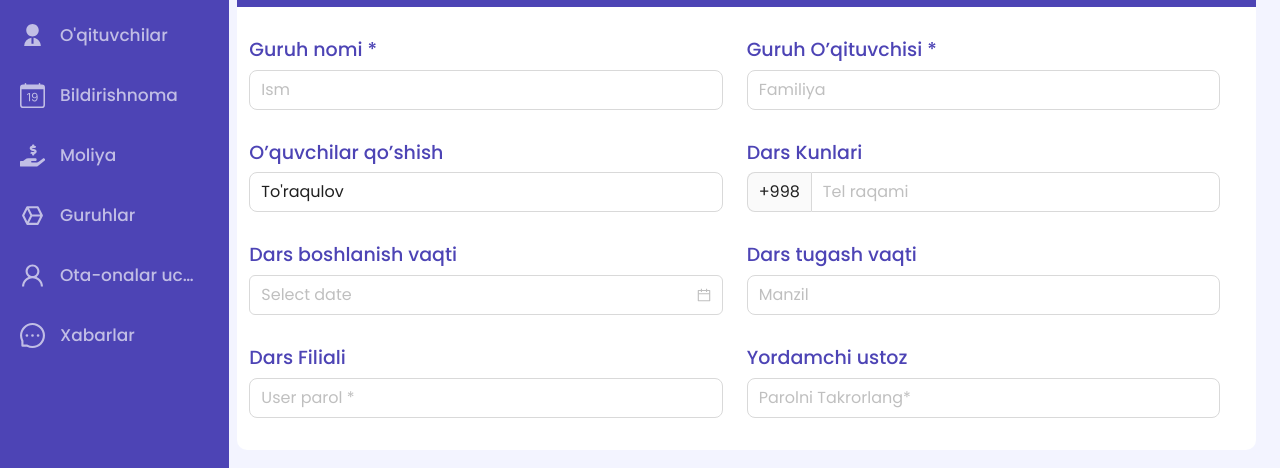
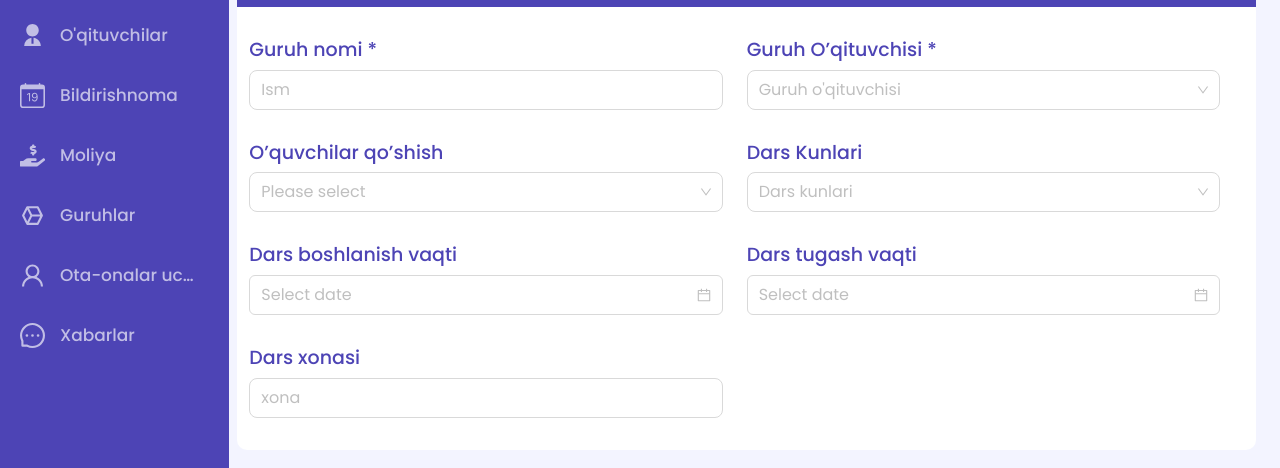
Before and after one commit to SherozTurdiyev/AmalCrm, a React (Vite) app: page /addgroups in a window 1280 px wide. Shown: the part 180-648 px from the top of the page. Built offline with nearby package versions, Linux system fonts and the light colour scheme; no server answers.

Commit message:
add groups

```diff
--- a/package.json
+++ b/package.json
@@ -6,7 +6,8 @@
   "scripts": {
     "dev": "vite",
     "build": "vite build",
-    "preview": "vite preview"
+    "preview": "vite preview",
+    "start": "npm run dev"
   },
   "dependencies": {
     "@popperjs/core": "^2.11.7",
--- /dev/null
+++ b/src/hooks/useLocalStorage.js
@@ -0,0 +1,10 @@
+
+const uselocalstorage = ()=>{
+    const  getStorage = (item)=>{
+        localStorage.getItem(item)
+    }
+
+    return {getStorage}
+}
+
+export default uselocalstorage ;
--- a/src/pages/Guruhlar/AddGroups/AddGroups.jsx
+++ b/src/pages/Guruhlar/AddGroups/AddGroups.jsx
@@ -1,12 +1,47 @@
-import { DatePicker, Input } from 'antd';
-import React from 'react';
+import { DatePicker, Input, Select } from 'antd';
+import React, { useState } from 'react';
 import { useRef } from 'react';
 import BackToBtn from '../../../components/shared/BackToBtn';
+import { useApi } from '../../../hooks/useApi';
+import { useMutationApi } from '../../../hooks/useApiMutation';
 import './AddGroup.css'
 
 const AddGroups = () => {
+    const { data: studentList } = useApi("studentlist", "/student/student-list/")
+    const { data: teacherList } = useApi("teacherList", "/teacher/teacher-list")
+    const mutation = useMutationApi("/reception/group-create/", "POST")
+    const optionsStudents = studentList?.data?.results.map((item, index) => {
+        return {
+            value: item.id,
+            label: item.first_name + " " + item.last_name
+        }
+    })
+
+    const optionsTeachers = teacherList?.data?.results.map((item, index) => {
+        return {
+            value: item.id,
+            label: item.first_name + " " + item.last_name
+        }
+    })
+
     const groupsName = useRef(null)
-    const teacherName = useRef(null)
+    const [groupTeacher, setGroupTeacher] = useState(null)
+    const [students, setStudents] = useState([])
+    const [start_date, setStart_date] = useState(null)
+    const [end_date, setEnd_date] = useState(null)
+    const [course_day, setCourse_day] = useState(null)
+
+    const handleAddGroups = () => {
+        mutation.mutate({
+            "students": students,
+            "name": groupsName.current.input.value,
+            "start_time": start_date,
+            "end_time": end_date,
+            "teacher": groupTeacher,
+            "course_days": course_day
+        })
+    }
+    console.log(mutation)
 
     return (
         <div>
@@ -22,38 +57,75 @@ const AddGroups = () => {
                     </div>
                     <div className='input_1 col-6'>
                         <h5>Guruh O’qituvchisi * </h5>
-                        <Input size="large" type="text" placeholder='Familiya' ref={teacherName} />
+                        <Select
+                            placeholder="Guruh o'qituvchisi"
+                            style={{ width: "100%" }}
+                            options={optionsTeachers}
+                            size='large'
+                            onChange={(v) => {
+                                setGroupTeacher(v)
+                            }}
+                        />
                     </div>
 
                     <div className='input_1 col-6'>
                         <h5>O’quvchilar qo’shish</h5>
-                        <Input  defaultValue="To'raqulov" size='large' />
+                        <Select
+                            mode="multiple"
+                            allowClear
+                            style={{
+                                width: '100%',
+                            }}
+                            placeholder="Please select"
+                            onChange={(v) => {
+                                setStudents(v)
+                            }}
+                            options={optionsStudents}
+                            size="large"
+                        />
                     </div>
                     <div className='input_1 col-6'>
                         <h5>Dars Kunlari </h5>
-                        <Input addonBefore={"+998"} placeholder='Tel raqami' size='large' />
+                        <Select
+                            style={{ width: "100%" }}
+                            size="large"
+                            placeholder="Dars kunlari"
+                            options={[
+                                {
+                                    value: 1,
+                                    label: "Toq Kunlari"
+                                },
+                                {
+                                    value: 2,
+                                    label: "Juft Kunlari"
+                                },
+                            ]}
+                            onChange={(v) => {
+                                setCourse_day(v)
+                            }}
+                        />
                     </div>
                     <div className='input_1 col-6'>
                         <h5>Dars boshlanish vaqti</h5>
-                        <DatePicker onChange={(option, date) => { setBirth_date(date) }} className='w-full' size='large' format={'YYYY-MM-DD'} />
+                        <DatePicker onChange={(option, date) => { setStart_date(date) }} className='w-full' size='large' format={'YYYY-MM-DD'} />
                     </div>
                     <div className='input_1 col-6'>
                         <h5>Dars tugash vaqti</h5>
-                        <Input size="large" type="text" placeholder='Manzil' />
+                        <DatePicker onChange={(option, date) => { setEnd_date(date) }} className='w-full' size='large' format={'YYYY-MM-DD'} />
                     </div>
+                    {/* <div className='input_1 col-6'>
+                        <h5>Dars Filiali</h5>
+                        <Input size='large' type="password" placeholder='Filialini tanlang!' />
+                    </div> */}
                     <div className='input_1 col-6'>
-                        <h5>Dars Filiali</h5>
-                        <Input size='large' type="password" placeholder='User parol *' />
-                    </div>
-                    <div className='input_1 col-6'>
-                        <h5>Yordamchi ustoz</h5>
-                        <Input size='large' type="password" placeholder='Parolni Takrorlang*' />
+                        <h5> Dars xonasi </h5>
+                        <Input size='large' type="text" placeholder='xona' />
                     </div>
                 </div>
             </div>
             <div className='flex justify-end my-3'>
                 <button className="border-2 border-indigo-500  text-indigo-500 py-2 mr-4 px-5 rounded-3xl active:border-indigo-300 active:text-indigo-300">Bekor qilish</button>
-                <button className='bg-indigo-500 text-white py-2 px-5 rounded-3xl active:bg-indigo-300' onClick={"createStudent"}>Saqlash</button>
+                <button className='bg-indigo-500 text-white py-2 px-5 rounded-3xl active:bg-indigo-300' onClick={handleAddGroups}>Saqlash</button>
             </div>
         </div>
     );
```
